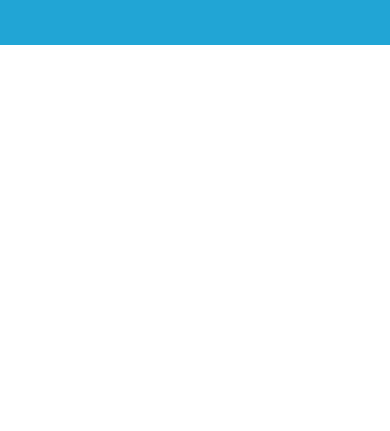
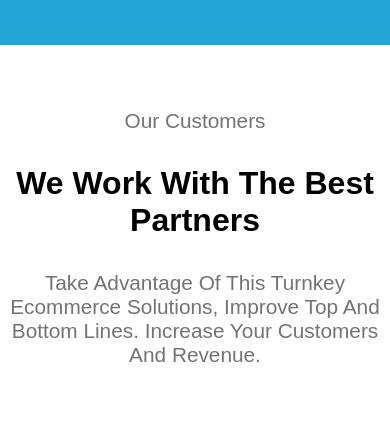
Before and after one commit to rohail-m/SimpleX, a plain HTML site: page index.html in a window 390 px wide. Shown: the part 2083-2514 px from the top of the page. Before the commit the page ends 2128 px from the top, so only its background shows below. Drawn offline with nearby package versions, Linux system fonts and the light colour scheme.

Commit message:
our customers section with responsiveness

```diff
--- a/index.html
+++ b/index.html
@@ -146,5 +146,15 @@
         </div>
       </div>
     </section>
+
+    <!-- our customer -->
+    <section class="our-cutomers">
+      <p>our customers</p>
+      <h2>We Work With the Best Partners</h2>
+      <p>
+        Take advantage of this turnkey ecommerce solutions, improve top and
+        bottom lines. Increase your customers and revenue.
+      </p>
+    </section>
   </body>
 </html>
--- a/style.css
+++ b/style.css
@@ -154,6 +154,22 @@ nav ul li:hover {
   font-size: 2rem;
 }
 
+.our-cutomers {
+  padding: 4rem;
+  text-transform: capitalize;
+  width: 43%;
+}
+
+.our-cutomers p {
+  font-size: 1.3rem;
+  color: rgb(118, 114, 114);
+}
+
+.our-cutomers h2 {
+  font-size: 3rem;
+  margin: 2rem 0;
+}
+
 @media (max-width: 1711px) {
   .header {
     width: 80%;
@@ -196,12 +212,23 @@ nav ul li:hover {
   }
 }
 
+@media (max-width: 730px) {
+  .our-cutomers {
+    width: 50%;
+  }
+}
+
 @media (max-width: 700px) {
   .hero h1 {
     font-size: 1.5rem;
   }
 }
 
+@media (max-width: 630px) {
+  .our-cutomers h2 {
+    font-size: 2rem;
+  }
+}
 @media (max-width: 590px) {
   .h-left {
     display: none;
@@ -239,6 +266,13 @@ nav ul li:hover {
   .solution h2 {
     font-size: 1.5rem;
   }
+
+  .our-cutomers {
+    width: 100%;
+    text-align: center;
+    margin: auto;
+    padding: 4rem 0;
+  }
 }
 
 @media (max-width: 400px) {
```
